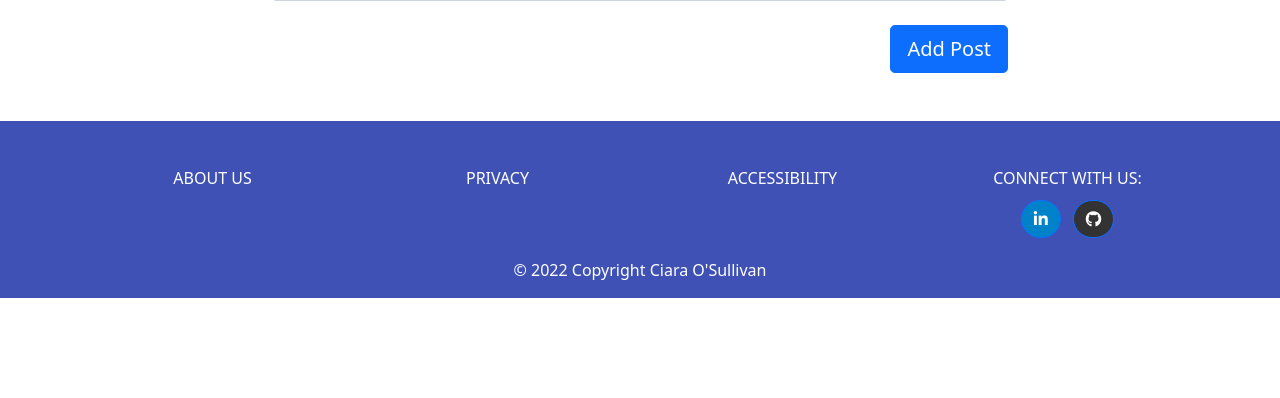
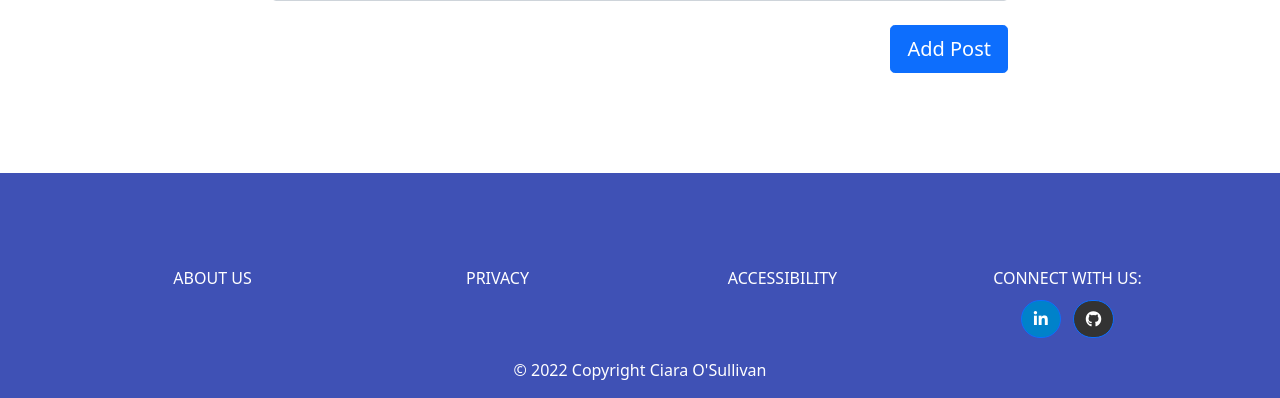
Before and after one commit to ciaraosull/project-4-django, a Django app: page /new/ in a window 1280 px wide. Shown: the part 961-1359 px from the top of the page. Before the commit the page ends 1259 px from the top, so only its background shows below. Run offline with Django 3.2, Linux system fonts and the light colour scheme; some libraries are stand-ins or nearby versions.

Commit message:
Add bootstrap classes to ensure footer is pushed to bottom regarless of content lenght

```diff
--- a/static/css/style.css
+++ b/static/css/style.css
@@ -1,5 +1,6 @@
 main {
     padding-top: 70px;
+    padding-bottom: 50px;
 }
 
 /* Custom styling for nav bar */
--- a/templates/base.html
+++ b/templates/base.html
@@ -32,7 +32,7 @@
     </title>
 </head>
 
-<body>
+<body class="d-flex flex-column min-vh-100">
     <!-- Navigation -->
     <nav class="navbar fixed-top navbar-expand-md navbar-light">
         <div class="container">
@@ -73,7 +73,7 @@
     </main>
 
     <!-- Footer -->
-    <footer class="text-center text-white" id="footer">
+    <footer class="mt-auto text-center text-white" id="footer">
         <!-- Footer Grid container -->
         <div class="container">
             <!-- Section Footer Links -->
```
